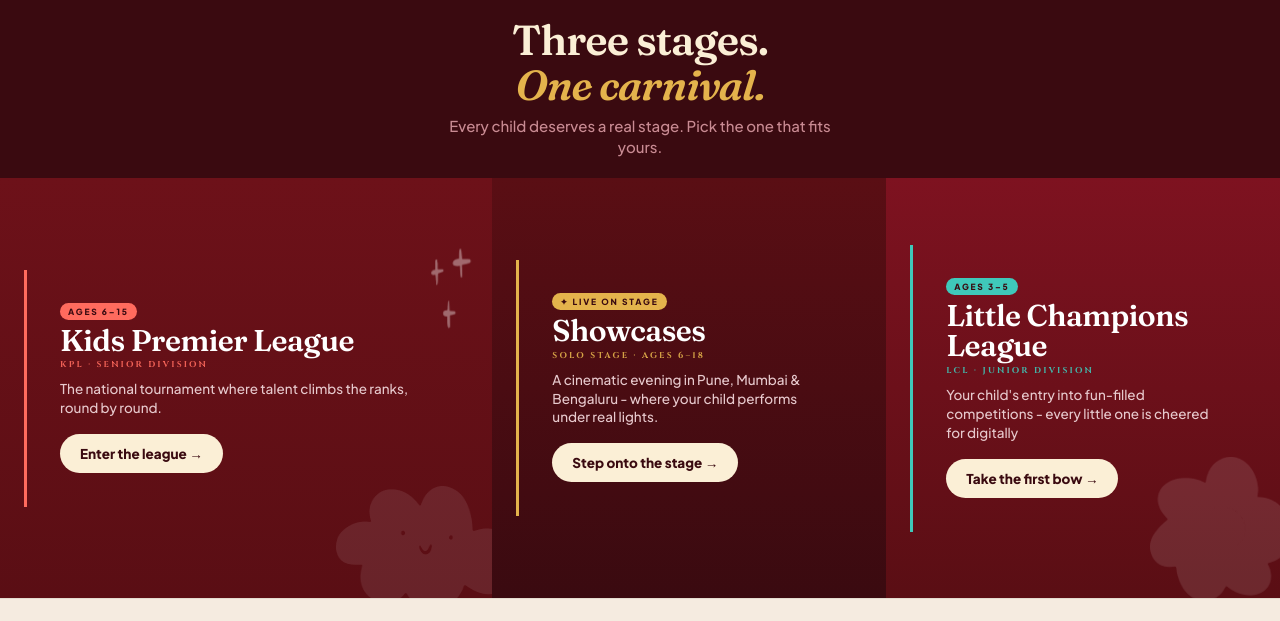
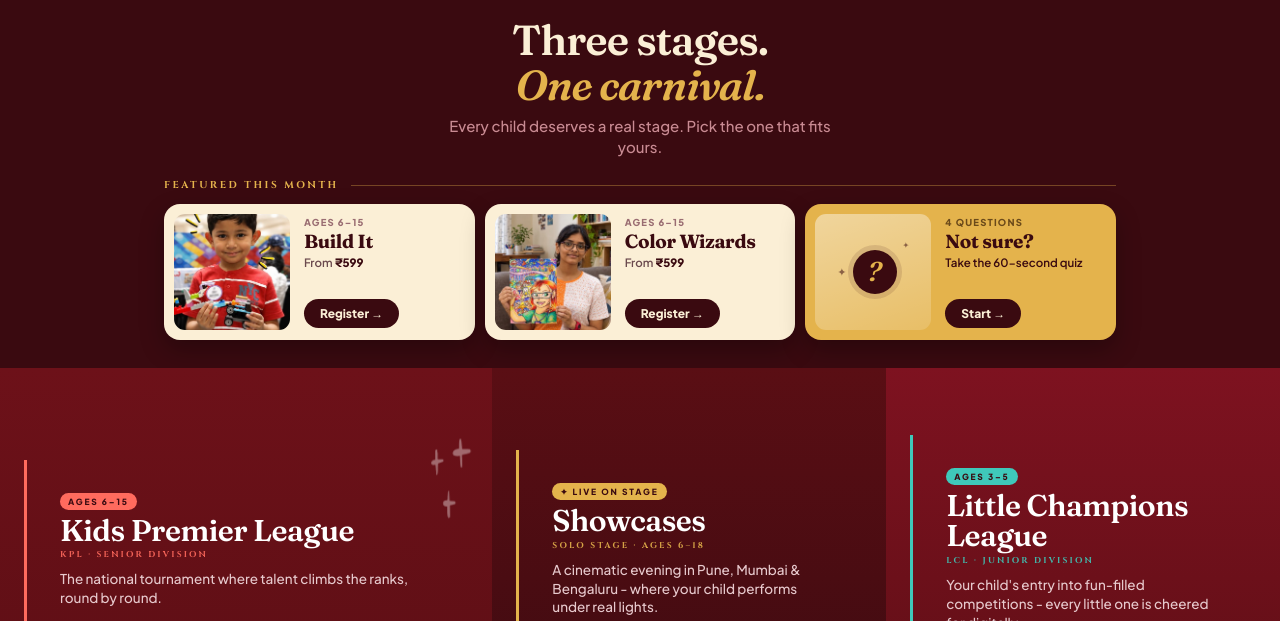
Before and after one commit to nilankudupi-05/WKC-Main-Website, a plain HTML site: page index.html in a window 1280 px wide. Shown: the part 106-727 px from the top of the page. Drawn offline with Linux system fonts and the light colour scheme.

Commit message:
Add "Featured this month" competitions row to the home hero
Hardcoded cards for Build It, Color Wizards and a "Not sure?" quiz
card linking to the talent-pass category finder, placed under the
hero headline above the three booths. Photos are copied into assets
so app-side renames can't break them.

Co-Authored-By: Claude Opus 5.5 <noreply@anthropic.com>

```diff
--- a/assets/wkc.css
+++ b/assets/wkc.css
@@ -140,6 +140,40 @@ body{background:var(--bg);color:var(--ink);font-family:'Plus Jakarta Sans',sans-
 .hero-kicker h1{font-family:'Fraunces',serif;font-size:clamp(23px,5.4vw,42px);font-weight:600;line-height:1.08;letter-spacing:-1px}
 .hero-kicker h1 em{font-style:italic;color:var(--carnival-gold)}
 .hero-kicker p{font-size:12.5px;line-height:1.45;color:var(--on-carnival-dim);max-width:320px;margin:6px auto 0;font-weight:500}
+
+/* ── Featured competitions (hero, above the booths) ── */
+.featured{padding:6px 16px 20px;max-width:640px;margin:0 auto;width:100%}
+.featured-lbl{display:flex;align-items:center;gap:12px;font-family:'Cinzel',serif;font-size:10px;font-weight:700;letter-spacing:2.5px;text-transform:uppercase;color:var(--carnival-gold);margin-bottom:12px}
+.featured-lbl::after{content:'';flex:1;height:1px;background:rgba(228,179,76,.35)}
+.featured-row{display:grid;grid-template-columns:repeat(3,minmax(0,1fr));gap:10px}
+.feat-card{display:flex;flex-direction:column;background:var(--on-carnival);border-radius:16px;padding:6px;text-decoration:none;color:var(--carnival);box-shadow:0 10px 24px rgba(0,0,0,.28);transition:transform .2s,box-shadow .2s}
+.feat-card:hover{transform:translateY(-3px);box-shadow:0 14px 30px rgba(0,0,0,.34)}
+.feat-img{width:100%;aspect-ratio:1/1;object-fit:cover;object-position:center 40%;border-radius:11px;display:block;height:auto}
+.feat-body{padding:9px 4px 4px;display:flex;flex-direction:column;flex:1}
+.feat-ages{font-size:9.5px;font-weight:800;letter-spacing:1.2px;text-transform:uppercase;color:#9a6d72}
+/* Two-line slot so "Color Wizards" wrapping doesn't knock the rows out of line */
+.feat-name{font-family:'Fraunces',serif;font-size:16px;font-weight:700;line-height:1.08;letter-spacing:-.3px;margin-top:3px;min-height:2.16em}
+.feat-price{font-size:11.5px;font-weight:600;color:#6b4a4e;margin:4px 0 10px;line-height:1.3}
+.feat-price b{font-weight:800;color:var(--carnival)}
+.feat-cta{margin-top:auto;display:flex;align-items:center;justify-content:center;gap:4px;padding:7px 6px;border-radius:100px;background:var(--carnival);color:var(--on-carnival);font-size:12px;font-weight:800;transition:background .2s}
+.feat-card:hover .feat-cta{background:var(--carnival-red)}
+.feat-quiz{background:var(--carnival-gold)}
+.feat-quiz .feat-ages{color:#6b4a1a}
+.feat-quiz .feat-price{color:var(--carnival)}
+.feat-quiz-art{display:flex;align-items:center;justify-content:center;gap:6px;background:linear-gradient(160deg,rgba(255,255,255,.45),rgba(255,255,255,.15))}
+.feat-quiz-art span{display:flex;align-items:center;justify-content:center;width:44px;height:44px;border-radius:50%;background:var(--carnival);color:var(--carnival-gold);font-family:'Fraunces',serif;font-style:italic;font-size:26px;font-weight:700;box-shadow:0 0 0 5px rgba(58,10,16,.12)}
+.feat-quiz-art i{font-style:normal;color:var(--carnival);opacity:.55;font-size:11px}
+.feat-quiz-art i:last-child{font-size:8px;align-self:flex-start;margin-top:22%}
+/* Build It photo: the brick model sits low in the frame */
+.feat-card[data-track="featured-build-it"] .feat-img{object-position:center 70%}
+@media(min-width:1024px){
+  .featured{max-width:1000px;padding:0 24px 28px}
+  .feat-card{flex-direction:row;align-items:stretch;gap:14px;padding:10px}
+  .feat-img{width:116px;aspect-ratio:1/1;flex-shrink:0}
+  .feat-body{padding:2px 4px 2px 0}
+  .feat-name{min-height:0;font-size:19px}
+  .feat-cta{align-self:flex-start;padding:7px 16px}
+}
 
 /* ── The three booths ── */
 .booths{
--- a/index.html
+++ b/index.html
@@ -31,7 +31,7 @@
 <link rel="preconnect" href="https://fonts.googleapis.com">
 <link rel="preconnect" href="https://fonts.gstatic.com" crossorigin>
 <link href="https://fonts.googleapis.com/css2?family=Fraunces:ital,opsz,wght@0,9..144,400;0,9..144,600;0,9..144,700;1,9..144,500;1,9..144,600&family=Plus+Jakarta+Sans:wght@400;500;600;700;800&family=Cinzel:wght@700&display=swap" rel="stylesheet">
-<link rel="stylesheet" href="assets/wkc.css?v=2026-10-03">
+<link rel="stylesheet" href="assets/wkc.css?v=2026-10-05d">
 </head>
 <body>
 
@@ -93,6 +93,41 @@
   <div class="hero-kicker">
     <h1>Three stages.<br><em>One carnival.</em></h1>
     <p>Every child deserves a real stage. Pick the one that fits yours.</p>
+  </div>
+
+  <!-- Featured competitions. Hardcoded for now; candidates to move to a
+       Google Sheet later (Order, Name, Ages, Price from, Image, Page URL). -->
+  <div class="featured" data-section="featured">
+    <div class="featured-lbl">Featured this month</div>
+    <div class="featured-row">
+      <a class="feat-card" href="https://app.wizkidscarnival.com/talent-pass/build-it?utm_source=main-site&utm_medium=featured&utm_campaign=home" data-track="featured-build-it">
+        <img class="feat-img" src="assets/featured-build-it.jpg" alt="A child showing a brick build" width="480" height="640" loading="eager" decoding="async">
+        <div class="feat-body">
+          <div class="feat-ages">Ages 6–15</div>
+          <div class="feat-name">Build It</div>
+          <div class="feat-price">From <b>₹599</b></div>
+          <span class="feat-cta">Register &#x2192;</span>
+        </div>
+      </a>
+      <a class="feat-card" href="https://app.wizkidscarnival.com/talent-pass/color-wizards?utm_source=main-site&utm_medium=featured&utm_campaign=home" data-track="featured-color-wizards">
+        <img class="feat-img" src="assets/featured-color-wizards.jpg" alt="A child showing a painting" width="480" height="640" loading="eager" decoding="async">
+        <div class="feat-body">
+          <div class="feat-ages">Ages 6–15</div>
+          <div class="feat-name">Color Wizards</div>
+          <div class="feat-price">From <b>₹599</b></div>
+          <span class="feat-cta">Register &#x2192;</span>
+        </div>
+      </a>
+      <a class="feat-card feat-quiz" href="https://app.wizkidscarnival.com/talent-pass/membership?utm_source=main-site&utm_medium=featured&utm_campaign=home" data-track="featured-quiz">
+        <div class="feat-img feat-quiz-art" aria-hidden="true"><i>&#x2726;</i><span>?</span><i>&#x2726;</i></div>
+        <div class="feat-body">
+          <div class="feat-ages">4 questions</div>
+          <div class="feat-name">Not sure?</div>
+          <div class="feat-price">Take the 60-second quiz</div>
+          <span class="feat-cta">Start &#x2192;</span>
+        </div>
+      </a>
+    </div>
   </div>
 
   <div class="booths">
```
Also changed, not shown: kpl/index.html (+1 -1 lines), lcl/index.html (+1 -1 lines), magazines/index.html (+1 -1 lines), qualifiers/index.html (+1 -1 lines), results/index.html (+1 -1 lines), assets/featured-build-it.jpg (added), assets/featured-color-wizards.jpg (added).
